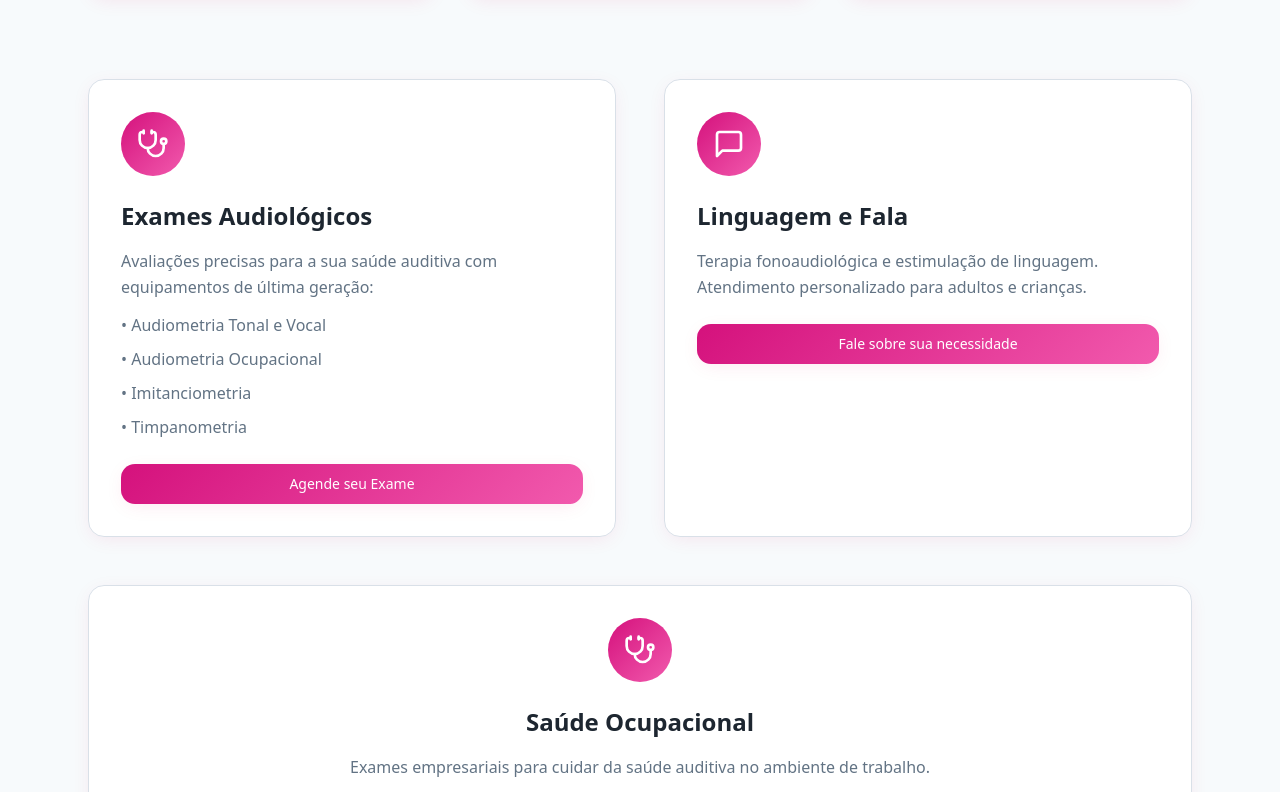
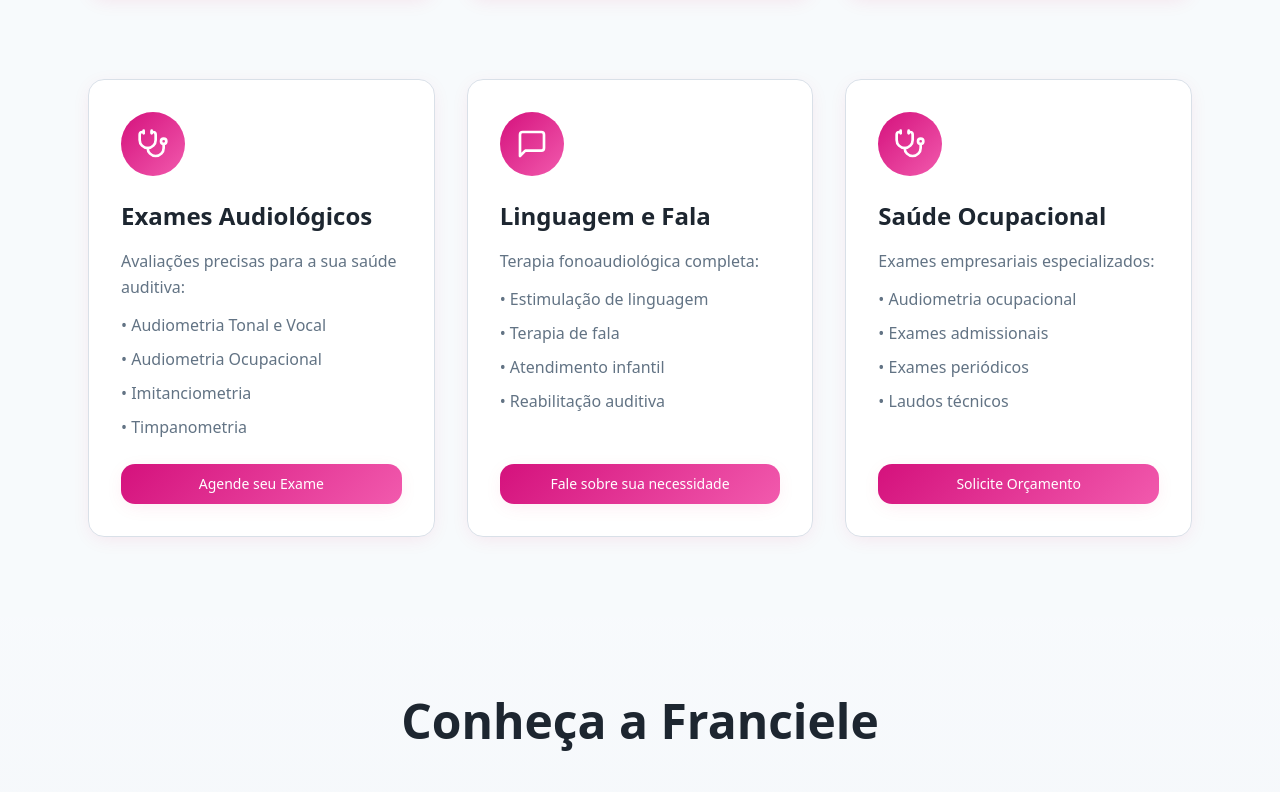
Before and after one commit to luizamioli/franciele-auditory-hub, a React (Vite) app: page / in a window 1280 px wide. Shown: the part 1748-2540 px from the top of the page. Built offline with nearby package versions, Linux system fonts and the light colour scheme.

Commit message:
Align service cards

```diff
--- a/src/components/ServicesSection.tsx
+++ b/src/components/ServicesSection.tsx
@@ -67,18 +67,18 @@ export function ServicesSection() {
           </div>
         </div>
 
-        {/* Exames e Terapia */}
-        <div className="grid lg:grid-cols-2 gap-12 mb-12">
+        {/* Serviços Fonoaudiológicos */}
+        <div className="grid md:grid-cols-3 gap-8">
           {/* Exames Audiológicos */}
           <div className="animate-fade-in">
             <Card className="shadow-soft hover:shadow-glow transition-smooth h-full">
-              <CardContent className="p-8">
+              <CardContent className="p-8 flex flex-col h-full">
                 <div className="trust-gradient p-4 rounded-full w-16 h-16 flex items-center justify-center mb-6">
                   <Stethoscope className="w-8 h-8 text-primary-foreground" />
                 </div>
                 <h3 className="text-2xl font-bold text-foreground mb-4">Exames Audiológicos</h3>
-                <div className="text-muted-foreground mb-6 leading-relaxed">
-                  <p className="mb-3">Avaliações precisas para a sua saúde auditiva com equipamentos de última geração:</p>
+                <div className="text-muted-foreground mb-6 leading-relaxed flex-grow">
+                  <p className="mb-3">Avaliações precisas para a sua saúde auditiva:</p>
                   <ul className="space-y-2">
                     <li>• Audiometria Tonal e Vocal</li>
                     <li>• Audiometria Ocupacional</li>
@@ -89,7 +89,7 @@ export function ServicesSection() {
                 <Button
                   variant="medical"
                   onClick={handleExamWhatsApp}
-                  className="w-full"
+                  className="w-full mt-auto"
                 >
                   Agende seu Exame
                 </Button>
@@ -97,51 +97,61 @@ export function ServicesSection() {
             </Card>
           </div>
 
-          {/* Terapia de Linguagem */}
+          {/* Linguagem e Fala */}
           <div className="animate-fade-in">
             <Card className="shadow-soft hover:shadow-glow transition-smooth h-full">
-              <CardContent className="p-8">
+              <CardContent className="p-8 flex flex-col h-full">
                 <div className="trust-gradient p-4 rounded-full w-16 h-16 flex items-center justify-center mb-6">
                   <MessageSquare className="w-8 h-8 text-primary-foreground" />
                 </div>
                 <h3 className="text-2xl font-bold text-foreground mb-4">Linguagem e Fala</h3>
-                <p className="text-muted-foreground mb-6 leading-relaxed">
-                  Terapia fonoaudiológica e estimulação de linguagem. Atendimento personalizado para adultos e crianças.
-                </p>
+                <div className="text-muted-foreground mb-6 leading-relaxed flex-grow">
+                  <p className="mb-3">Terapia fonoaudiológica completa:</p>
+                  <ul className="space-y-2">
+                    <li>• Estimulação de linguagem</li>
+                    <li>• Terapia de fala</li>
+                    <li>• Atendimento infantil</li>
+                    <li>• Reabilitação auditiva</li>
+                  </ul>
+                </div>
                 <Button
                   variant="medical"
                   onClick={handleTherapyWhatsApp}
-                  className="w-full"
+                  className="w-full mt-auto"
                 >
                   Fale sobre sua necessidade
                 </Button>
               </CardContent>
             </Card>
           </div>
-        </div>
 
-        {/* Saúde Ocupacional */}
-        <div className="animate-fade-in">
-          <Card className="shadow-soft hover:shadow-glow transition-smooth">
-            <CardContent className="p-8">
-              <div className="text-center">
-                <div className="trust-gradient p-4 rounded-full w-16 h-16 flex items-center justify-center mb-6 mx-auto">
+          {/* Saúde Ocupacional */}
+          <div className="animate-fade-in">
+            <Card className="shadow-soft hover:shadow-glow transition-smooth h-full">
+              <CardContent className="p-8 flex flex-col h-full">
+                <div className="trust-gradient p-4 rounded-full w-16 h-16 flex items-center justify-center mb-6">
                   <Stethoscope className="w-8 h-8 text-primary-foreground" />
                 </div>
                 <h3 className="text-2xl font-bold text-foreground mb-4">Saúde Ocupacional</h3>
-                <p className="text-muted-foreground mb-6 leading-relaxed max-w-2xl mx-auto">
-                  Exames empresariais para cuidar da saúde auditiva no ambiente de trabalho.
-                </p>
+                <div className="text-muted-foreground mb-6 leading-relaxed flex-grow">
+                  <p className="mb-3">Exames empresariais especializados:</p>
+                  <ul className="space-y-2">
+                    <li>• Audiometria ocupacional</li>
+                    <li>• Exames admissionais</li>
+                    <li>• Exames periódicos</li>
+                    <li>• Laudos técnicos</li>
+                  </ul>
+                </div>
                 <Button
                   variant="medical"
                   onClick={handleExamWhatsApp}
-                  className="w-full max-w-md mx-auto"
+                  className="w-full mt-auto"
                 >
                   Solicite Orçamento
                 </Button>
-              </div>
-            </CardContent>
-          </Card>
+              </CardContent>
+            </Card>
+          </div>
         </div>
       </div>
     </section>
```
